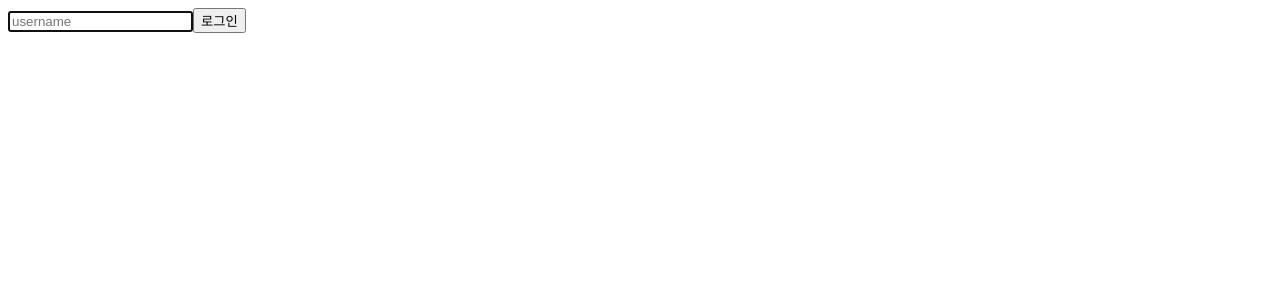
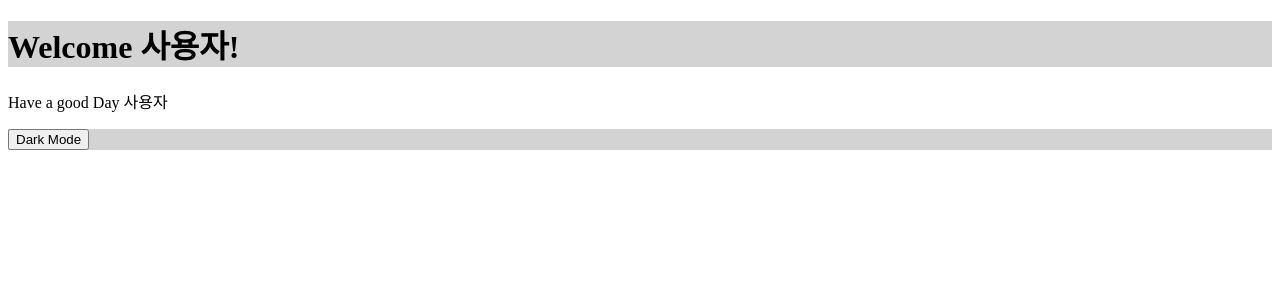
Before and after one commit to bohongu/hooks, a React (Create React App) app: page / in a window 1280 px wide. Shown: the top 300 px of the page. Built offline with nearby package versions, Linux system fonts and the light colour scheme.

Commit message:
useContext

```diff
--- a/src/App.js
+++ b/src/App.js
@@ -4,9 +4,10 @@ import Ref from "./Ref";
 import Ref2 from "./Ref2";
 import Ref3 from "./Ref3";
 import Ref4 from "./Ref4";
+import Context from "./Context";
 
 function App() {
-  return <Ref4 />;
+  return <Context />;
 }
 
 export default App;
--- /dev/null
+++ b/src/Context.js
@@ -0,0 +1,30 @@
+import React, { useState } from "react";
+import Page from "./component/Page";
+import { ThemeContext } from "./context/ThemeContext";
+import { UserContext } from "./context/UserContext";
+
+const Context = () => {
+  const [isDark, setIsDark] = useState(false);
+
+  return (
+    <UserContext.Provider value={"사용자"}>
+      <ThemeContext.Provider value={{ isDark, setIsDark }}>
+        <Page />
+      </ThemeContext.Provider>
+    </UserContext.Provider>
+  );
+};
+
+export default Context;
+
+/*
+ Prop Drilling : 부모 컴포넌트의 props를 (하위, 하위, 하위 ... ) 자식 컴포넌트로 전달하는 것
+ 컴포넌트가 많으면 많아질수록 코드가 복잡해지고 오류 발생 가능성이 높음
+
+ context를 사용해 데이터를 공유하면 한 곳에 있는 데이터를 모든 자식 컴포넌트들에게 알려줄 수 있음 - 자식 컴포넌트들은 useContext를 사용하여 데이터를 받아옴
+
+ - Context를 사용하면 컴포넌트를 재사용하기 어려워 질 수 있다
+ - Prop drilling을 피하기 위한 목적이라면 Component Composition (컴포넌트 합성)을 먼저 고려해보자
+
+ Provider로 감싸주지않았다면, 즉 value가 없으면 ThemeContext.js에서 인자로 넣은 초기값을 받아옴
+ */
--- /dev/null
+++ b/src/component/Content.jsx
@@ -0,0 +1,22 @@
+import React, { useContext } from "react";
+import { ThemeContext } from "../context/ThemeContext";
+import { UserContext } from "../context/UserContext";
+
+const Content = () => {
+  const { isDark } = useContext(ThemeContext);
+  const user = useContext(UserContext);
+
+  return (
+    <div
+      className="content"
+      style={{
+        backgroundColor: isDark ? "black" : "white",
+        color: isDark ? "white" : "black",
+      }}
+    >
+      <p>Have a good Day {user}</p>
+    </div>
+  );
+};
+
+export default Content;
--- /dev/null
+++ b/src/component/Footer.jsx
@@ -0,0 +1,23 @@
+import React, { useContext, useState } from "react";
+import { ThemeContext } from "../context/ThemeContext";
+
+const Footer = () => {
+  const { isDark, setIsDark } = useContext(ThemeContext);
+  const [mode, setMode] = useState("Dark");
+  const toggleTheme = () => {
+    isDark ? setMode("Dark") : setMode("Light");
+    setIsDark(!isDark);
+  };
+  return (
+    <footer
+      className="footer"
+      style={{ backgroundColor: isDark ? "black" : "lightgray" }}
+    >
+      <button className="button" onClick={toggleTheme}>
+        {mode} Mode
+      </button>
+    </footer>
+  );
+};
+
+export default Footer;
--- /dev/null
+++ b/src/component/Header.jsx
@@ -0,0 +1,23 @@
+import React, { useContext } from "react";
+import { ThemeContext } from "../context/ThemeContext";
+import { UserContext } from "../context/UserContext";
+
+const Header = () => {
+  const { isDark } = useContext(ThemeContext);
+  const user = useContext(UserContext);
+
+  console.log(isDark);
+  return (
+    <header
+      className="header"
+      style={{
+        backgroundColor: isDark ? "black" : "lightgray",
+        color: isDark ? "white" : "black",
+      }}
+    >
+      <h1>Welcome {user}!</h1>
+    </header>
+  );
+};
+
+export default Header;
--- /dev/null
+++ b/src/component/Page.jsx
@@ -0,0 +1,16 @@
+import React from "react";
+import Content from "./Content";
+import Footer from "./Footer";
+import Header from "./Header";
+
+const Page = () => {
+  return (
+    <div className="page">
+      <Header />
+      <Content />
+      <Footer />
+    </div>
+  );
+};
+
+export default Page;
--- /dev/null
+++ b/src/context/ThemeContext.js
@@ -0,0 +1,3 @@
+import { createContext } from "react";
+
+export const ThemeContext = createContext("hello");
--- /dev/null
+++ b/src/context/UserContext.js
@@ -0,0 +1,3 @@
+import { createContext } from "react";
+
+export const UserContext = createContext(null);
```
